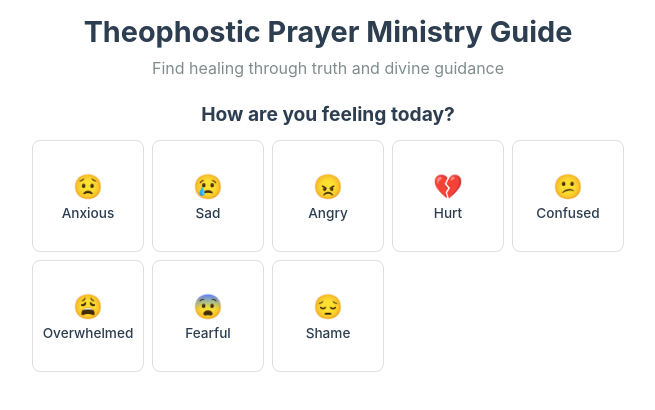
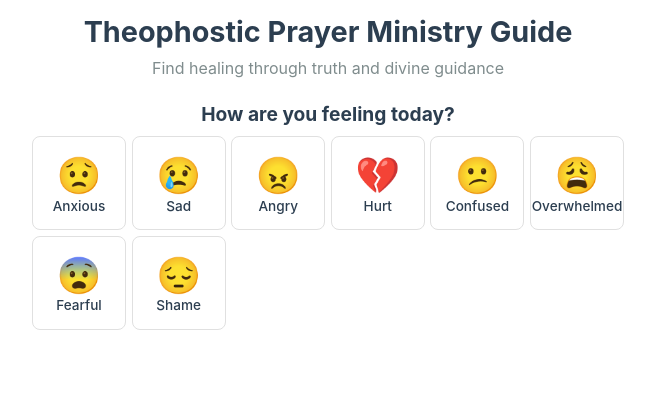
Before and after one commit to mattofsawdust/GodsLight, a React (Vite) app: page / in a window 1280 px wide. Shown: the top 410 px of the page, without its empty margins (312-967 px from the left). Built offline with nearby package versions, Linux system fonts and the light colour scheme.

Commit message:
Increase emoji size and reduce button padding

```diff
--- a/src/components/MoodSelector.css
+++ b/src/components/MoodSelector.css
@@ -3,24 +3,24 @@
   display: flex;
   flex-direction: column;
   align-items: center;
-  padding: 0.25rem; /* reduced from 0.5rem */
+  padding: 0.25rem;
   height: 100%;
 }
 
 .mood-selector h2 {
-  margin-bottom: 0.75rem; /* reduced from 1rem */
+  margin-bottom: 0.5rem;
   color: #2c3e50;
-  font-size: 1.2rem; /* slightly reduced */
+  font-size: 1.2rem;
   text-align: center;
 }
 
 .mood-grid {
   display: grid;
   grid-template-columns: repeat(2, 1fr);
-  gap: 0.5rem; /* reduced from 0.75rem */
+  gap: 0.35rem; /* reduced gap between buttons */
   width: 100%;
   max-width: 600px;
-  padding: 0 0.25rem; /* reduced from 0.5rem */
+  padding: 0 0.25rem;
 }
 
 .mood-button {
@@ -28,9 +28,9 @@
   flex-direction: column;
   align-items: center;
   justify-content: center;
-  padding: 0.5rem; /* reduced from 0.75rem */
-  border: 1px solid #e0e0e0; /* reduced from 2px */
-  border-radius: 8px; /* reduced from 12px */
+  padding: 0.25rem; /* significantly reduced padding */
+  border: 1px solid #e0e0e0;
+  border-radius: 8px;
   background: white;
   cursor: pointer;
   transition: all 0.3s ease;
@@ -38,18 +38,19 @@
 }
 
 .mood-emoji {
-  font-size: 1.5rem; /* reduced from 1.75rem */
-  margin-bottom: 0.2rem; /* reduced from 0.25rem */
+  font-size: 2.25rem; /* increased emoji size */
+  margin-bottom: 0.15rem; /* reduced space between emoji and label */
 }
 
 .mood-label {
-  font-size: 0.85rem; /* reduced from 0.9rem */
+  font-size: 0.85rem;
   color: #2c3e50;
   text-transform: capitalize;
+  line-height: 1; /* reduce line height */
 }
 
 @media (min-width: 768px) {
   .mood-grid {
-    grid-template-columns: repeat(auto-fit, minmax(100px, 1fr)); /* reduced from 120px */
+    grid-template-columns: repeat(auto-fit, minmax(90px, 1fr));
   }
 }
```
